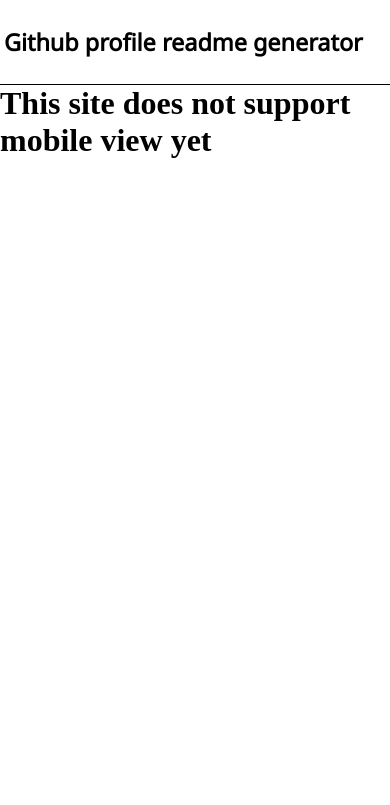
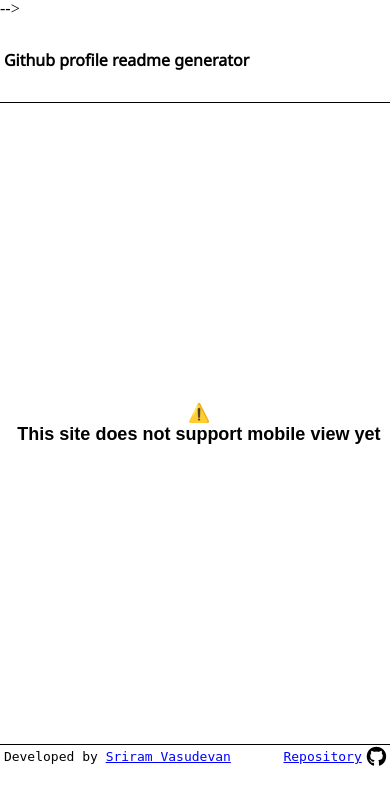
Before and after one commit to Sriram-bb63/profile-readme-generator, a Flask app: page / in a window 390 px wide. Shown: the top 805 px of the page. Run offline with Flask 2, Linux system fonts and the light colour scheme; some libraries are stand-ins or nearby versions.

Commit message:
Redesign mobile screen

```diff
--- a/static/styles/base.css
+++ b/static/styles/base.css
@@ -10,11 +10,26 @@
     display: none;
 }
 @media screen and (max-width: 780px) {
-    body section, body footer {
+    body section {
         display: none;
+    }
+    header h1 {
+        font-size: 16px;
     }
     .mobile {
         display: block;
+        height: 75vh;
+        width: 100vw;
+        display: flex;
+        justify-content: center;
+        align-items: center;
+        flex-direction: column;
+        padding: 1%;
+    }
+    .mobile h1 {
+        font-family: sans-serif;
+        font-size: 18px;
+        text-align: center;
     }
 }
 
@@ -29,27 +44,29 @@ header h1 {
     font-family: "Noto sans", sans-serif;
     padding-left: 1%;
 }
-@media screen and (max-width: 780px) {
-    header h1 {
-        font-size: 6vw;
-    }
-}
 
 footer {
     display: flex;
-    flex-direction: row-reverse;
+    justify-content: space-between;
+    align-items: center;
+    padding: 1%;
     border-top: 1px solid black;
 }
 
-footer a, footer i {
-    margin-left: 0.5%;
-    text-decoration: none;
+footer p {
+    font-family: monospace;
+}
+footer p a {
+    color: blue;
+}
+
+footer div {
     display: flex;
+    justify-content: center;
     align-items: center;
 }
-
-footer a {
+footer div a {
     color: blue;
-    text-decoration: underline;
+    margin-right: 5px;
     font-family: monospace;
 }
--- a/templates/base.html
+++ b/templates/base.html
@@ -6,7 +6,7 @@
     <meta name="viewport" content="width=device-width, initial-scale=1.0">
     <script src="https://kit.fontawesome.com/ba730afc2c.js" crossorigin="anonymous"></script>
     <link rel="stylesheet" href="{{ url_for('static', filename='styles/base.css') }}">
-    {% block style %} {% endblock %}
+    <!-- {% block style %} {% endblock %} -->
     <title>Readme generator</title>
 </head>
 <body>
@@ -15,13 +15,19 @@
         <h1>Github profile readme generator</h1>
     </header>
 
-    <h1 class="mobile">This site does not support mobile view yet</h1>
+    <div class="mobile">
+        <h1>⚠️</h1>
+        <h1>This site does not support mobile view yet</h1>
+    </div>
 
-    {% block content %} {% endblock %}
+    <!-- {% block content %} {% endblock %} -->
 
     <footer>
-        <i class="fa fa-github fa-2x"></i>
-        <a href="https://github.com/Sriram-bb63/profile-readme-generator" target="_blank">Repository</a>
+        <p>Developed by <a href="https://sriram-bb63.github.io/">Sriram Vasudevan</a></p>
+        <div>
+            <a href="https://github.com/Sriram-bb63/profile-readme-generator" target="_blank">Repository</a>
+            <i class="fa fa-github fa-lg"></i>
+        </div>
     </footer>
 
 </body>
```
